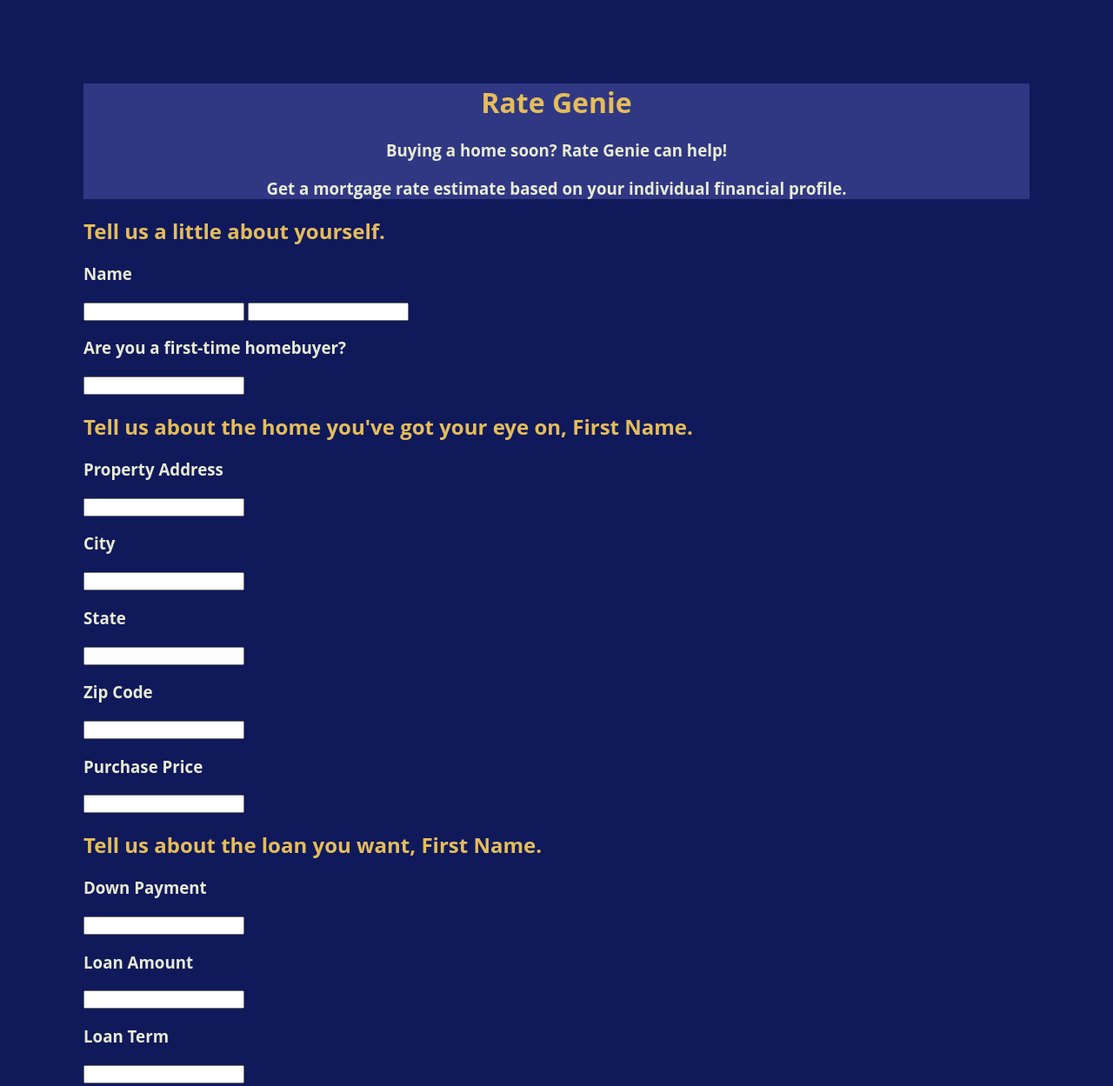
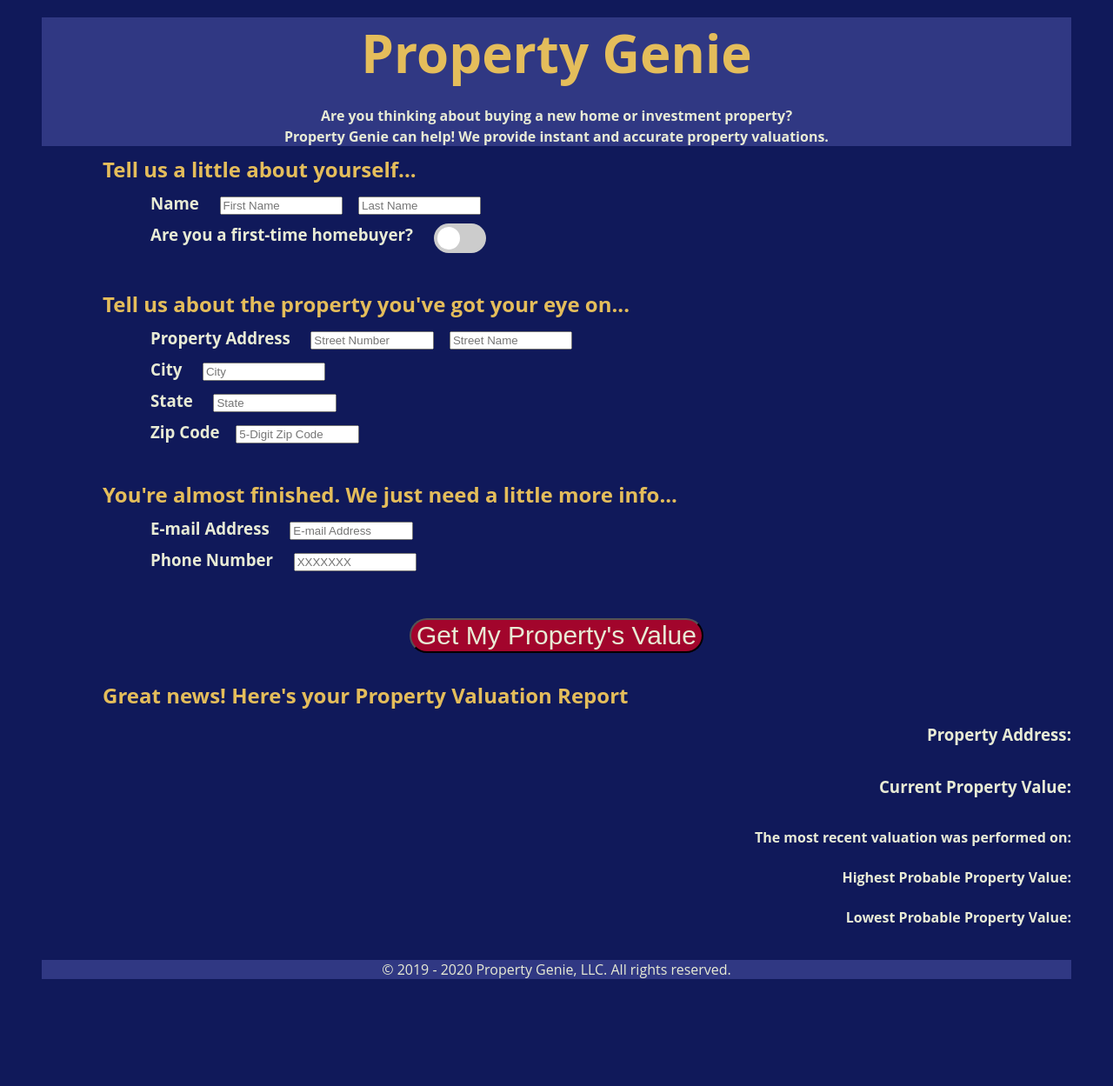
Before and after one commit to SPLott45/zillow-mortgage-rate-project, a plain HTML site: page index.html in a window 1280 px wide. Shown: the top 1249 px of the page at 87% size. After the commit the page ends 1126 px from the top, so only its background shows below. Drawn offline with nearby package versions, Linux system fonts and the light colour scheme.

Commit message:
latest code

```diff
--- a/index.html
+++ b/index.html
@@ -6,45 +6,66 @@
     <script src="https://code.jquery.com/jquery-3.3.1.min.js"></script>
     <script defer src="./script.js"></script>
     <link rel="stylesheet" href="./style.css">
-    <title>Rate Genie - Mortgage Rate Quotes for Homebuyers</title>
+    <title>Property Genie - Instant & Accurate Property Valuations</title>
 </head>
 
 <body>
     <header>
-        <h1>Rate Genie</h1>
-        <h3>Buying a home soon? Rate Genie can help!</h3>
-        <h3>Get a mortgage rate estimate based on your individual financial profile.</h3>
+        <h1>Property Genie</h1>
+        <h4>Are you thinking about buying a new home or investment property?</h4>
+        <h4>Property Genie can help! We provide instant and accurate property valuations.</h4>
     </header>
 
     <main>
-        <h2>Tell us a little about yourself.</h2>
-            <h3>Name</h3>  <input>  <input>
-            <h3>Are you a first-time homebuyer?</h3>  <input>
+        <form>
+        <h2>Tell us a little about yourself...</h2>
 
-        <h2>Tell us about the home you've got your eye on, <span>First Name</span>.</h2>
-            <h3>Property Address</h3>  <input type="text">
-            <h3>City</h3>  <input type="text">
-            <h3>State</h3>  <input type="text">
-            <h3>Zip Code</h3>  <input type="text-numbers-only">
-            <h3>Purchase Price</h3>  <input type="integer">
+            <h3><label>Name</label>  <input id="firstNameInput" type="text" placeholder="First Name" style="text-align:left"> <input type="text" placeholder="Last Name" style="text-align:left"></h3>
+            <h3><label>Are you a first-time homebuyer?</label> <label class="switch"> <input type="checkbox"> <span class="slider round"></span> </label></h3>
+        <br>
+        <h2>Tell us about the property you've got your eye on...</h2>
 
-        <h2>Tell us about the loan you want, <span>First Name</span>.</h2>
-            <h3>Down Payment</h3>  <input type="integer">
-            <h3>Loan Amount</h3>  <input type="integer">
-            <h3>Loan Term</h3>  <input>
-            <h3>Loan Type</h3>  <input>
+            <h3><label>Property Address</label>  <input id= "streetNumInput" type="text" placeholder="Street Number" style="text-align:left"> <input id="streetNameInput" type="text" placeholder="Street Name" style="text-align:left"></h3>
+            <h3><label>City</label> <input id="cityInput" type="text" placeholder="City" style="text-align:left"></h3>
+            <h3><label>State</label> <input id="stateInput" type="text" placeholder="State" style="text-align:left"></h3>
+            <h3><label>Zip Code</label><input id="zipCodeInput" type="text-numbers-only" placeholder="5-Digit Zip Code" style="text-align:left"></h3>
+        <br>
+        <h2>You're almost finished. We just need a little more info...</h2>
 
-        <h2>You're almost finished, <span>First Name</span>. We just need a little more info.</h2>
-            <h3>How's your credit?</h3> <input>
-            <h3>Email Address</h3>  <input>
-            <h3>Phone Number</h3> <input type="text-numbers-only">
-        <div>
-            <button>Get My Rate</button>
+            <h3><label>E-mail Address</label> <input type="text" placeholder="E-mail Address" style="text-align:left"></h3>
+            <h3><label>Phone Number</label> <input type="text" placeholder="XXXXXXX" style="text-align:left"></h3>
+        <br>
+        <br>
+        <div style="text-align: center;">
+            <button type="submit">Get My Property's Value</button>
         </div>
+    </form>
+    <br>
+<div id="Property Valuation Report">
+        <h2>Great news! Here's your Property Valuation Report</h2>
+
+    <dl>
+            <h3><label><dt>Property Address:</dt></label></h3>
+            <dd id="formatted_street_address"></dd>
+            <dd id="city" id="state"  id="zip_code"></dd>
+            <h3><label><dt>Current Property Value:</dt></label></h3>
+            <dd id="value"></dd>
+
+            <h4><label><dt>The most recent valuation was performed on:</dt></label></h4>
+            <dd id="date"></dd>
+
+            <h4><label><dt>Highest Probable Property Value:</dt></label></h4>
+            <dd id="high"></dd>
+            <h4><label><dt>Lowest Probable Property Value:</dt></label></h4>
+            <dd id="low"></dd>
+    </dl>
+</div>
     </main>
 </body>
 
+<div>
 <footer>
-    © 2019 - 2020 Rate Genie, LLC. All rights reserved.
+    © 2019 - 2020 Property Genie, LLC. All rights reserved.
 </footer>
+</div>
 </html>
--- a/script.js
+++ b/script.js
@@ -1,17 +1,103 @@
-//DOM Webpage Section Design
-    //Save <body> to a variable
+/*----- constants -----*/
 
-    let bodyEl = document.querySelector('body');
-    //Save <header> element to a variable
-    let headerEl = document.querySelector('header');
-    //Save <main> element to a variable
-    let mainEl = document.querySelector('main');
-    //Save <footer> element to a variable
-    let footerEl = document.querySelector('footer');
-//DOM Webpage Font Design
-    //Save <h1> text to a variable
-    let h1Text = document.querySelector('h1');
-    //Save <h2> text to a variable
-    let h2Text = document.querySelector('h2');
-    //Save <h3> text to a varialbe
-    let h3Text = document.querySelector('h3');
+const $streetNumInput = $('#streetNumInput');
+const $streetNameInput = $('#streetNameInput');
+const $cityInput = $('#cityInput');
+const $stateInput = $('#stateInput');
+const $zipCodeInput = $('#zipCodeInput');
+
+const $formatted_street_address = $('#formatted_street_address');
+const $city = $('#city');
+const $state = $('#state');
+const $zip_code = $('#zip_code');
+
+const $value = $('#value');
+const $date = $('#date');
+const $high = $('#high');
+const $low = $('#low');
+
+/*----- app's state (variables) -----*/
+
+    //Tell us a little about yourself//
+    let firstName;
+    let lastName;
+
+    //Tell us about the property//
+    let streetNumUserInput = $streetNumInput;
+    let streetNameUserInput = $streetNameInput;
+    let cityUserInput = $cityInput;
+    let stateUserInput = $stateInput;
+    let zipCodeUserInput = $zipCodeInput;
+
+    let combinedAddress = `${streetNumUserInput + streetNameUserInput},${cityUserInput},${stateUserInput}&${zipCodeUserInput}`;
+
+    //Here's your Property Valuation Report//
+    let  propertyValReport;
+
+    //Property Value Data
+    let propertyValData;
+/*----- cached element references -----*/
+/*----- event listeners -----*/
+console.log("Line 41");
+$('form').on('submit', function() {console.log("submitted")});
+
+function getPropertyValReport(event) {
+    event.preventDefault();
+    console.log("checking function Line 46");
+    // if($streetNumUserInput.val() === "") return;
+    // if($streetNameUserInput.val() === "") return;
+    // if($cityUserInput.val() === "") return;
+    // if($stateUserInput.val() === "") return;
+    // if($zipCodeUserInput.val() === "") return;
+
+    streetNumUserInput = $streetNumInput.val();
+    streetNameUserInput = $streetNameInput.val();
+    cityUserInput = $cityInput.val();
+    stateUserInput = $stateInput.val();
+    zipCodeUserInput = $zipCodeInput.val();
+
+    // //clear the input after user submits form
+    // streetNumUserInput = $streetNumInput.val("");
+    // streetNameUserInput = $streetNameInput.val("");
+    // cityUserInput = $cityInput.val("");
+    // stateUserInput = $stateInput.val("");
+    // zipCodeUserInput = $zipCodeInput.val("");
+
+
+/*----- functions -----*/
+    console.log("Line 68");
+//API Call
+    $.ajax({
+        url: 'https://apis.estated.com/v4/property?token=cl1dkUgroRVoeSNImtkectbz1rdtQh&combined_address=' + combinedAddress
+    }).then(function(data) {
+        console.log(data);
+        propertyValData = data;
+        render ();
+
+    }, function(error) {
+        console.log(error)
+});
+}
+
+function render() {
+    console.log($city.html(propertyValData.data.address.city))
+    $formatted_street_address.html(data.address.formatted_street_adress);
+    $city.html(propertyValData.data.address.city);
+    $state.html(propertyValData.data.address.state);
+    $zip_code.html(propertyValData.data.address.zip_code);
+    $value.html(propertyValData.data.valuation.value);
+    $date.html(propertyValData.data.valuation.date);
+    $high.html(propertyValData.data.valuation.high);
+    $low.html(propertyValData.data.valuation.low);
+}
+
+//Hide or Show Property Valuation Report
+
+function getPropertyValReport() {
+    var propertyValReport = document.getElementById("Property Valuation Report");
+    if (propertyValReport.style.display === "none") {
+      propertyValReport.style.display = "block";
+    } else {
+      propertyValReport.style.display = "none";
+    }
+  }
--- a/style.css
+++ b/style.css
@@ -4,10 +4,9 @@
 body {
     height: 100vh;
     height: 100vh;
-    margin-left: 1in;
-    margin-right: 1in;
-    margin-top: 1in;
-    margin-bottom: 1in;
+    margin-left: 0.5in;
+    margin-right: 0.5in;
+    margin-top: 0px;
     background-color: #10195A;
     font-family: Camphor,Open Sans,Segoe UI,sans-serif;
     font-weight: 400;
@@ -15,40 +14,142 @@ body {
 }
 
 header {
-    margin: 0;
     background-color:#303883;
     text-align: center;
+    margin-bottom: 10px;
 }
 
 main {
     margin: 0;
     color:#10195A ;
 }
+
+
 h1 {
+    margin-block-start: 20px;
+    margin-block-end: 20px;
+    font-size: 60px;
     color: #e4bd5b;
 }
 
 h2 {
+    margin-block-start: 10px;
+    margin-block-end: 10px;
     color: #e4bd5b;
+    text-indent: 70px
 }
 
 h3 {
+    margin-block-start: 10px;
+    margin-block-end: 10px;
+    color: #e8ebd5;
+    line-height: normal;
+    text-indent: 125px;
+}
+
+h4 {
+    margin-block-start: 2px;
+    margin-block-end: 2px;
+    color: #e8ebd5;
+    line-height: normal;
+}
+
+label {
+    text-align: right;
+    width: 10em;
+    margin-right: 1em;
+    color: #e8ebd5;
+}
+
+input {
+    display: inline-flexbox;
+    text-align: right;
+    width: 10em;
+    margin-right: 1em;
+}
+
+dl {
+    display: inline-flexbox;
+    text-align: left;
+    line-height: normal;
+    text-indent: 125px;
     color: #e8ebd5;
 }
 
 footer {
     margin: 0;
     background-color:#303883;
+    text-align: center;
+    color: #e8ebd5
 }
 
-.flex-ctr {
-    display: flex;
-    justify-content: center;
-    align-items: center;
+/* The switch - the box around the slider */
+.switch {
+    position: relative;
+    display: inline-block;
+    width: 60px;
+    height: 34px;
   }
 
-.flex-around {
-    display: flex;
-    justify-content: space-around;
-    align-items: center;
+  /* Hide default HTML checkbox */
+  .switch input {
+    opacity: 0;
+    width: 0;
+    height: 0;
   }
+
+  /* The slider */
+  .slider {
+    position: absolute;
+    cursor: pointer;
+    top: 0;
+    left: 0;
+    right: 0;
+    bottom: 0;
+    background-color: #ccc;
+    -webkit-transition: .4s;
+    transition: .4s;
+  }
+
+  .slider:before {
+    position: absolute;
+    content: "";
+    height: 26px;
+    width: 26px;
+    left: 4px;
+    bottom: 4px;
+    background-color: white;
+    -webkit-transition: .4s;
+    transition: .4s;
+  }
+
+  input:checked + .slider {
+    background-color: #a2052c;
+  }
+
+  input:focus + .slider {
+    box-shadow: 0 0 1px #a2052c;
+  }
+
+  input:checked + .slider:before {
+    -webkit-transform: translateX(26px);
+    -ms-transform: translateX(26px);
+    transform: translateX(26px);
+  }
+
+  /* Rounded sliders */
+  .slider.round {
+    border-radius: 50px;
+  }
+
+  .slider.round:before {
+    border-radius: 50%;
+  }
+
+  button {
+     background-color: #a2052c;
+     color: #e8ebd5;
+     border-radius: 34px;
+     font-size: 30px;
+     text-align: center
+  }
```
